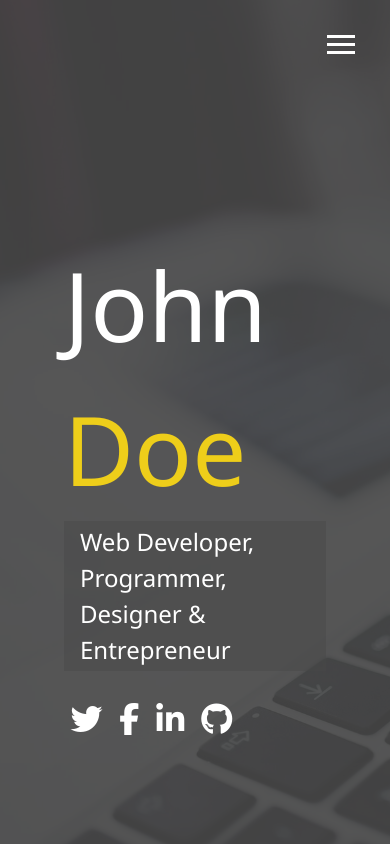
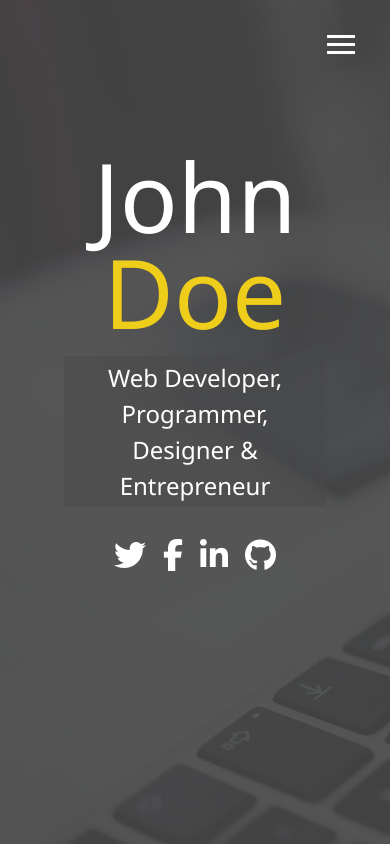
Before and after one commit to tobiiiiii/Portfolio, a website: page dist/index.html in a window 390 px wide. Drawn offline with Linux system fonts and the light colour scheme.

Commit message:
About Me

```diff
--- a/scss/_config.scss
+++ b/scss/_config.scss
@@ -28,3 +28,36 @@
     }
   }
 }
+
+@function set-text-color($color) {
+  @if (lightness($color) > 40) {
+    @return #000;
+  } @else {
+    @return #fff;
+  }
+}
+
+// Media Query Mixins
+@mixin mediaSm {
+  @media screen and (max-width: 500px) {
+    @content;
+  }
+}
+
+@mixin mediaMd {
+  @media screen and (max-width: 768px) {
+    @content;
+  }
+}
+
+@mixin mediaLg {
+  @media screen and (min-width: 769px) and (max-width: 1170px) {
+    @content;
+  }
+}
+
+@mixin mediaXL {
+  @media screen and (min-width: 1171px) {
+    @content;
+  }
+}
--- a/scss/_menu.scss
+++ b/scss/_menu.scss
@@ -11,7 +11,7 @@
     width: 28px;
     height: 3px;
     margin: 0 0 5px 0;
-    background: white;
+    background: set-text-color($primary-color);
     @include easeOut;
   }
 
@@ -111,7 +111,7 @@
     text-transform: uppercase;
     padding: 1rem 0;
     font-weight: 400;
-    color: white;
+    color: set-text-color($primary-color);
     text-decoration: none;
     @include easeOut;
     &:hover {
--- /dev/null
+++ b/scss/_mobile.scss
@@ -0,0 +1,61 @@
+// Widescreens
+@include mediaXL {
+}
+// Desktop & Laptops
+@include mediaLg {
+}
+// Tablets & Small Laptops
+@include mediaMd {
+  main {
+    align-items: center;
+    text-align: center;
+
+    .lg-heading {
+      line-height: 1;
+      margin-bottom: 1rem;
+    }
+  }
+
+  ul.menu-nav,
+  div.menu-branding {
+    float: none;
+    width: 100%;
+
+    &.show {
+      transform: translate3d(0, 0, 0);
+    }
+  }
+
+  .menu-nav {
+    height: 75vh;
+    transform: translate3d(-100%, 0, 0);
+    font-size: 24px;
+  }
+
+  .menu-branding {
+    height: 25vh;
+    transform: translate3d(100%, 0, 0);
+
+    .portrait {
+      background: url("../img/portrait_small.jpg");
+      width: 150px;
+      height: 150px;
+    }
+  }
+
+  .about-info {
+    grid-template-areas:
+      "bioimage"
+      "bio"
+      "job1"
+      "job2"
+      "job3";
+    grid-template-columns: 1fr;
+  }
+}
+// Smartphones
+@include mediaSm {
+  main#home h1 {
+    margin-top: 10vh;
+  }
+}
--- a/scss/main.scss
+++ b/scss/main.scss
@@ -8,7 +8,7 @@
 body {
   @include background;
   background: $primary-color;
-  color: #fff;
+  color: set-text-color($primary-color);
   height: 100%;
   margin: 0;
   font-family: "Segoe UI", Tahoma, Geneva, Verdana, sans-serif;
@@ -50,7 +50,8 @@
 
 main {
   padding: 4rem;
-  height: 100%;
+  // height: 100%;
+  min-height: calc(100vh - 60px);
 
   .icons {
     margin-top: 1rem;
@@ -70,3 +71,51 @@
     }
   }
 }
+
+.about-info {
+  display: grid;
+  grid-gap: 30px;
+  grid-template-areas:
+    "bioimage bio bio"
+    "job1 job2 job3";
+  grid-template-columns: repeat(3, 1fr);
+
+  .bio-image {
+    grid-area: bioimage;
+    margin: auto;
+    border-radius: 50%;
+    border: 3px solid $secondary-color;
+  }
+
+  .job {
+    background-color: lighten($primary-color, 5);
+    padding: 0.5rem;
+    border-bottom: 5px solid $secondary-color;
+  }
+
+  .bio {
+    grid-area: bio;
+    font-size: 1.5rem;
+  }
+
+  .job-1 {
+    grid-area: job1;
+  }
+
+  .job-2 {
+    grid-area: job2;
+  }
+
+  .job-3 {
+    grid-area: job3;
+  }
+}
+
+#main-footer {
+  text-align: center;
+  padding: 1rem;
+  background: darken($primary-color, 10);
+  color: set-text-color($primary-color);
+}
+
+@import "mobile";
```
Also changed, not shown: dist/about.html (added), dist/css/main.css, dist/index.html.
